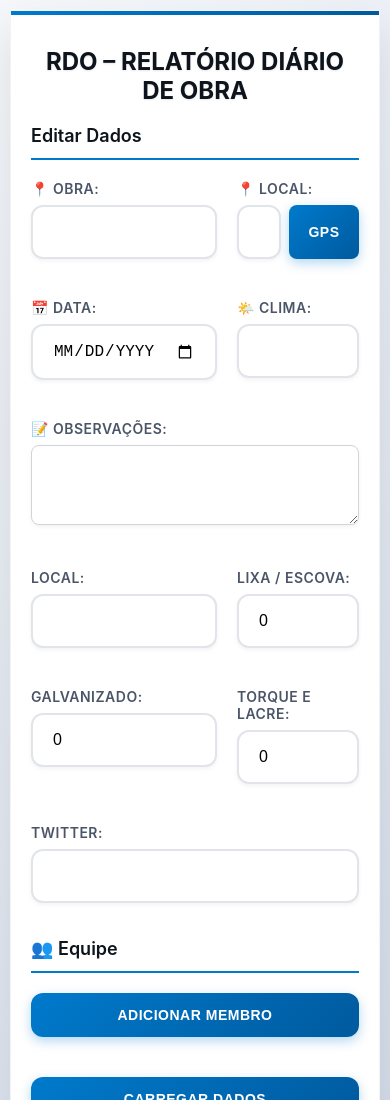
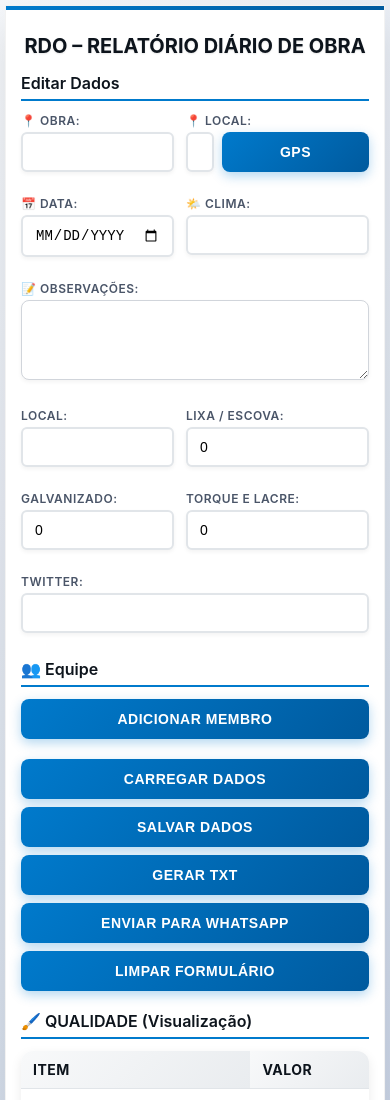
Before and after one commit to auriceliocruz/rdo, a plain HTML site: page index.html in a window 390 px wide. Shown: the top 1100 px of the page. Drawn offline with Linux system fonts and the light colour scheme.

Commit message:
Campos menores e mais adaptáveis para mobile

```diff
--- a/index.html
+++ b/index.html
@@ -183,44 +183,72 @@
         }
         @media (max-width: 768px) {
             body {
-                padding: 10px;
+                padding: 5px;
             }
             .form-grid {
                 grid-template-columns: 1fr;
+                gap: 12px;
             }
             .container {
-                padding: 20px;
+                padding: 15px;
                 margin: 0;
                 border-radius: 0;
                 max-width: none;
             }
             .button-group {
                 flex-direction: column;
+                gap: 8px;
+                margin-top: 20px;
             }
             button {
                 width: 100%;
-                padding: 14px 20px;
+                padding: 12px 16px;
                 font-size: 14px;
+                border-radius: 8px;
             }
             .equipe-item {
                 flex-direction: column;
                 align-items: stretch;
-                padding: 10px;
+                padding: 8px;
+                margin-bottom: 8px;
             }
             .equipe-item input {
-                margin-bottom: 8px;
-                padding: 10px 12px;
+                margin-bottom: 6px;
+                padding: 8px 10px;
+                font-size: 14px;
             }
             .equipe-item button {
                 align-self: flex-end;
-                padding: 6px 12px;
+                padding: 6px 10px;
+                font-size: 12px;
             }
             h1 {
-                font-size: 24px;
+                font-size: 20px;
+                margin-bottom: 15px;
+            }
+            .section {
                 margin-bottom: 20px;
             }
             .section h2 {
-                font-size: 18px;
+                font-size: 16px;
+                margin-bottom: 12px;
+                padding-bottom: 6px;
+            }
+            .form-group {
+                margin-bottom: 12px;
+            }
+            .form-group label {
+                font-size: 12px;
+                margin-bottom: 4px;
+            }
+            .form-group input, .form-group textarea {
+                padding: 10px 12px;
+                font-size: 14px;
+                border-radius: 6px;
+            }
+            .quality-table th, .quality-table td {
+                padding: 10px 12px;
+                font-size: 14px;
             }
         }
     </style>
```
